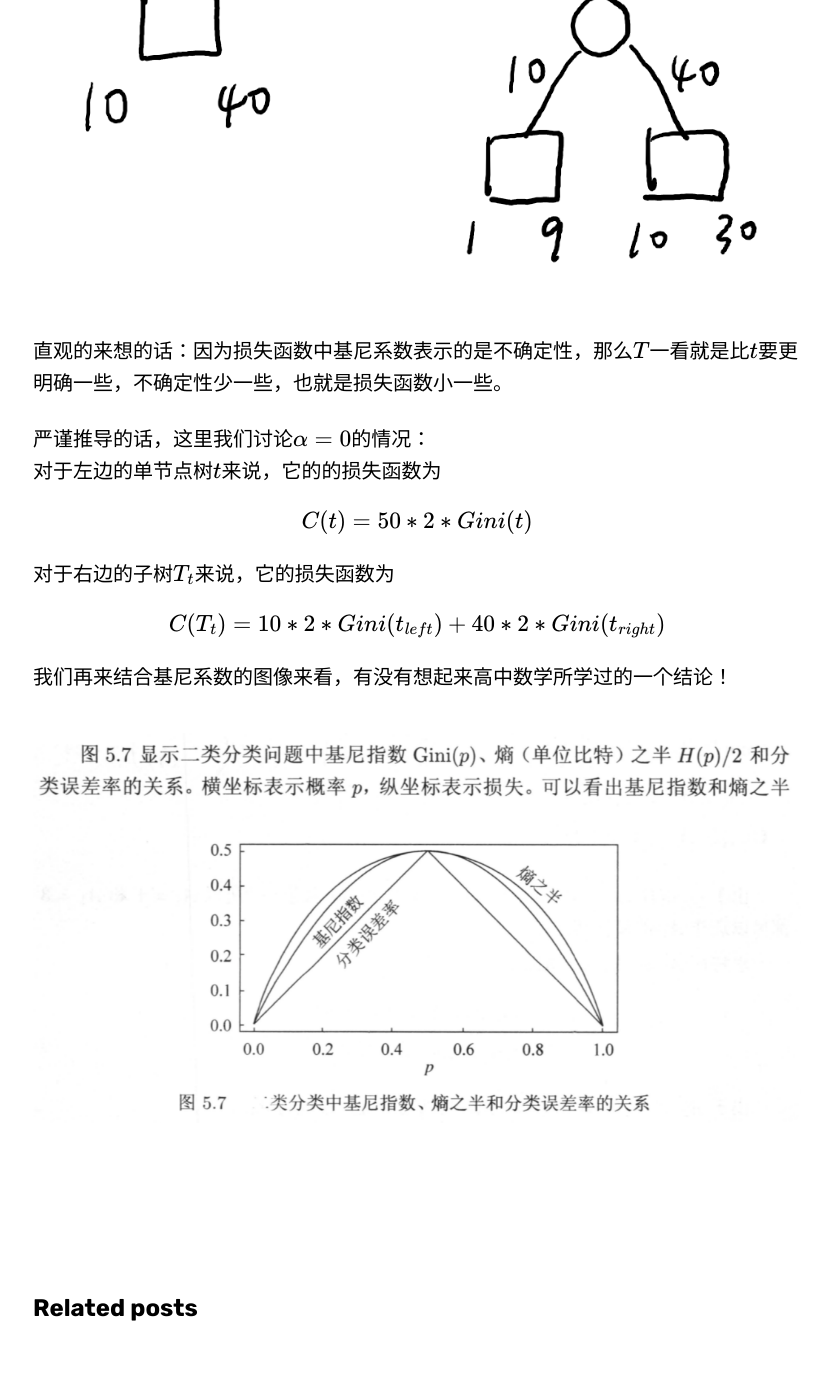
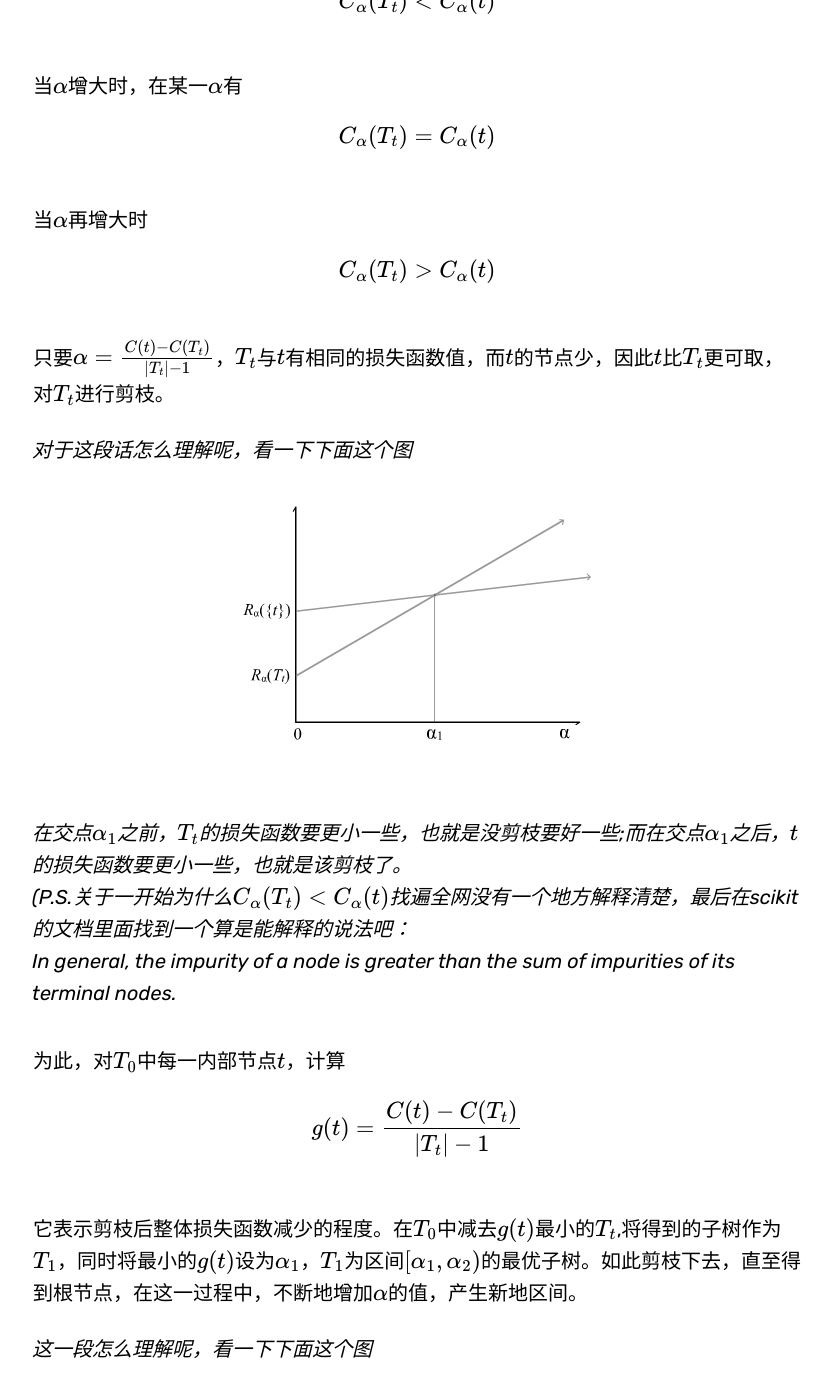
Before and after one commit to littlepure2333/littlepure2333.github.io, a Jekyll site: the page built from _posts/2020-03-13-CART-pruning.md, in a window 1280 px wide and 1400 px high, scrolled down 2818 px. Shown: the top 1397 px of the window, without its empty margins (223-1055 px from the left). Built offline with Jekyll 4.4.1, drawn with Linux system fonts in a browser that asks for light colours; some web fonts are replaced; comment, search, counter and statistics services are not loaded; some of the changed text lies outside the part shown.

Commit message:
update post

```diff
--- a/_posts/2020-03-13-CART-pruning.md
+++ b/_posts/2020-03-13-CART-pruning.md
@@ -22,8 +22,9 @@ CART剪枝算法由两步组成：
 
 *******************
 
-# 剪枝，形成一个子树序列
+# 1 剪枝，形成一个子树序列
 
+## 1.1 损失函数
 我们剪枝是跟据损失函数这一指标来进行的。在剪枝过程中计算子树的损失函数：
 \$\$C_\alpha(T) = C(T) + \alpha|T|\$\$
 
@@ -37,7 +38,11 @@ CART剪枝算法由两步组成：
 对于二分类问题（$K=2$），若样本点属于第1个类的概率是$p$，则概率分布的基尼系数为
 \$\$Gini(p)=\sum_{k=1}^K p_k(1-p_k) = 2p(1-p)\$\$
 
-从整体树$T_0$开始剪枝。对$T_0$的任意内部节点t，以t为单节点树的损失函数是
+
+## 1.2 嵌套子树序列
+Breiman等人证明：可以用递归的方法对树进行剪枝。将$\alpha$从小增大，$0 = \alpha_0 < \alpha_1 < ... < \alpha_n < +\infty$，产生一系列的区间$[\alpha_i,\alpha_{i+1}),i = 0,1,...,n$；剪枝得到的子树序列对应着区间$\alpha\in[\alpha_i,\alpha_{i+1}),i = 0,1,...,n$的最优子树序列$\{T_0,T_1,...,T_n\}$，序列中的子树是嵌套的。
+
+这个过程怎么解释呢？从整体树$T_0$开始剪枝。对$T_0$的任意内部节点t，以t为单节点树的损失函数是
 \$\$C_\alpha(t) = C(t) + \alpha\$\$
 > 因为此时$\|t\|=1$，所以等式后面加的就是$\alpha*1$
 
@@ -48,16 +53,50 @@ CART剪枝算法由两步组成：
 书上也说了：
 当$\alpha = 0$及$\alpha$充分小的时候，有不等式
 \$\$C_\alpha(T_t) < C_\alpha(t)\$\$
-> 就是在这里，书上也没讲为啥就有这个不等式，而在网上查资料的时候也没有任何一个人解释过这里，所以我就试着自己推了一下，这里用一个小例子来简单解释一下
+当$\alpha$增大时，在某一$\alpha$有
+\$\$C_\alpha(T_t) = C_\alpha(t)\$\$
+当$\alpha$再增大时
+\$\$C_\alpha(T_t) > C_\alpha(t)\$\$
+只要$\alpha = \frac{C(t) - C(T_t)}{|T_t| - 1}$，$T_t$与$t$有相同的损失函数值，而$t$的节点少，因此$t$比$T_t$更可取，对$T_t$进行剪枝。
 
-![tree](../resources/CART-tree.png)
+> 对于这段话怎么理解呢，看一下下面这个图
+> ![link](../resources/weakest_link.gif)
+> 在交点$\alpha_1$之前，$T_t$的损失函数要更小一些，也就是没剪枝要好一些;而在交点$\alpha_1$之后，$t$的损失函数要更小一些，也就是该剪枝了。
+> (P.S.关于一开始为什么\$C_\alpha(T_t) < C_\alpha(t)\$找遍全网没有一个地方解释清楚，最后在scikit的文档里面找到一个算是能解释的说法吧：
+> In general, the impurity of a node is greater than the sum of impurities of its terminal nodes.
 
-直观的来想的话：因为损失函数中基尼系数表示的是不确定性，那么$T$一看就是比$t$要更明确一些，不确定性少一些，也就是损失函数小一些。
+为此，对$T_0$中每一内部节点$t$，计算
+\$\$g(t) = \frac{C(t)-C(T_t)}{|T_t| - 1}\$\$
+它表示剪枝后整体损失函数减少的程度。在$T_0$中减去$g(t)$最小的$T_t$,将得到的子树作为$T_1$，同时将最小的$g(t)$设为$\alpha_1$，$T_1$为区间$[\alpha_1,\alpha_2)$的最优子树。如此剪枝下去，直至得到根节点，在这一过程中，不断地增加$\alpha$的值，产生新地区间。
 
-严谨推导的话，这里我们讨论$\alpha=0$的情况：
-对于左边的单节点树$t$来说，它的的损失函数为
-\$\$C(t) = 50 * 2 * Gini(t)\$\$
-对于右边的子树$T_t$来说，它的损失函数为
-\$\$C(T_t) = 10 * 2 * Gini(t_{left}) + 40 * 2 * Gini(t_{right})\$\$
-我们再来结合基尼系数的图像来看，有没有想起来高中数学所学过的一个结论！
-![gini](../resources/Gini.png)
+> 这一段怎么理解呢，看一下下面这个图
+> ![jianzhi](../resources/jianzhi.png)
+> 为什么要选择最小的g(t)呢？以图中两个点为例，结点1和结点2，g(t)2大于g(t)1, 假设在所有结点中g(t)1最小，g(t)2最大，两种选择方法：
+> 当选择最大值g(t)2，即结点2进行剪枝，但此时结点1的不修剪的误差大于修剪之后的误差，即如果不修剪的话，误差变大，依次类推，对其它所有的结点的g(t)都是如此，从而造成整体的累计误差更大。
+> 反之，如果选择最小值g(t)1，即结点1进行剪枝，则其余结点不剪的误差要小于剪后的误差，不修剪为好，且整体的误差最小。
+> 从而以最小g(t)剪枝获得的子树是该$\alpha$值下的最优子树！这样一步一步出来的树也是嵌套的
+
+完整的剪枝算法过程如图
+![alg](../resources/prune-algorithm.png)
+
+# 2 在剪枝得到的子树序列$T_0,T_1,...,T_n$中通过交叉验证选取最优子树$T_\alpha$
+
+具体地，利用独立的验证数据集，测试子树序列$T_0,T_1,...,T_n$中各棵子树的误差（回归的话使用平方误差，分类的话使用基尼指数）。误差最小的决策树被认为是最优的据册数。在子树序列中，每棵子树$T_0,T_1,...,T_n$都对应一个参数$\alpha_1,\alpha_2,...,\alpha_n$。所以，当最优子树$T_k$确定时，对应的$\alpha_k$也确定了，即得到了最优决策树$T_\alpha$。
+
+完整的选取过程如图
+![selec](../resources/choose.png)
+
+# 参考
+https://blog.csdn.net/zhengzhenxian/article/details/79083643
+
+https://zhuanlan.zhihu.com/p/85731206
+
+https://scikit-learn.org/stable/modules/tree.html#minimal-cost-complexity-pruning
+
+https://scikit-learn.org/stable/auto_examples/tree/plot_cost_complexity_pruning.html#sphx-glr-auto-examples-tree-plot-cost-complexity-pruning-py
+
+https://en.wikipedia.org/wiki/Decision_tree_pruning#Cost_complexity_pruning
+
+http://mlwiki.org/index.php/Cost-Complexity_Pruning
+
+https://online.stat.psu.edu/stat508/lesson/11/11.8/11.8.2
```
Also changed, not shown: resources/choose.png (added), resources/jianzhi.png (added), resources/prune-algorithm.png (added), resources/weakest_link.gif (added).
